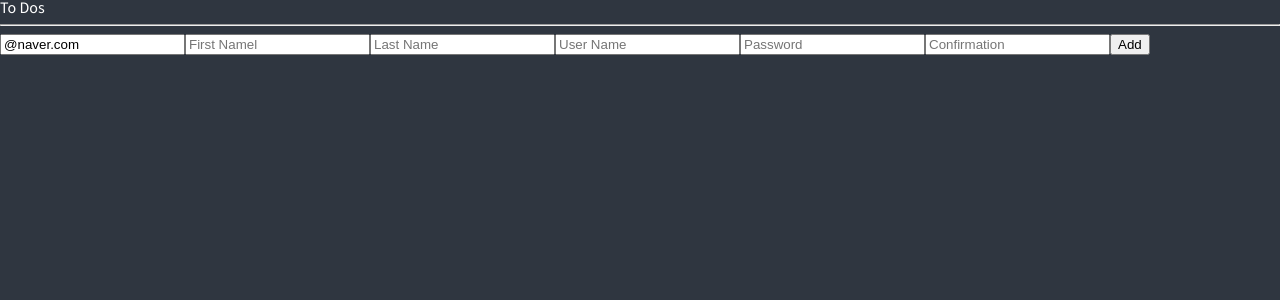
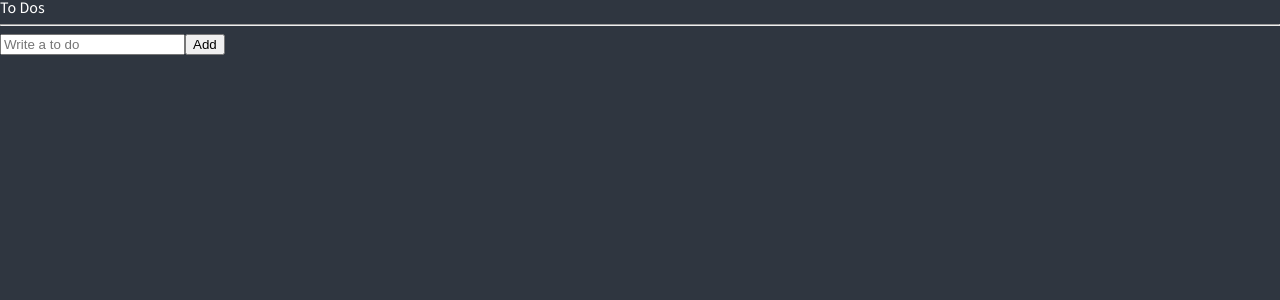
Before and after one commit to Nangniya/Nomad_react-master_Challenge2, a React (Create React App) app: page / in a window 1280 px wide. Shown: the top 300 px of the page. Built offline with nearby package versions, Linux system fonts and the light colour scheme.

Commit message:
투두에 카테고리 추가하는 2가지 방법 ToDo.tsx

```diff
--- /dev/null
+++ b/src/components/CreateToDo.tsx
@@ -0,0 +1,31 @@
+import { useForm } from "react-hook-form";
+import { useSetRecoilState } from "recoil";
+import { toDoState } from "./atoms";
+
+interface IForm {
+  toDo: string;
+}
+
+function CreateToDo() {
+  const setToDos = useSetRecoilState(toDoState);
+  const { register, handleSubmit, setValue } = useForm<IForm>();
+  const handleValid = ({ toDo }: IForm) => {
+    setToDos((oldToDos) => [
+      { text: toDo, id: Date.now(), category: "TO_DO" },
+      ...oldToDos,
+    ]);
+    setValue("toDo", "");
+  };
+  return (
+    <form onSubmit={handleSubmit(handleValid)}>
+      <input
+        {...register("toDo", {
+          required: "Please write a To Do",
+        })}
+        placeholder="Write a to do"
+      />
+      <button>Add</button>
+    </form>
+  );
+}
+export default CreateToDo;
--- /dev/null
+++ b/src/components/ToDo.tsx
@@ -0,0 +1,61 @@
+import { useSetRecoilState } from "recoil";
+import { IToDo, toDoState } from "./atoms";
+
+function ToDo({ text, category, id }: IToDo) {
+  const setToDos = useSetRecoilState(toDoState);
+  const onClick = (newCategory: IToDo["category"]) => {
+    console.log("i wanna to ", newCategory);
+  };
+  return (
+    <li>
+      <span>{text}</span>
+      {category !== "DOING" && (
+        <button onClick={() => onClick("DOING")}>Doing</button>
+      )}
+      {category !== "TO_DO" && (
+        <button onClick={() => onClick("TO_DO")}>To Do</button>
+      )}
+      {category !== "DONE" && (
+        <button onClick={() => onClick("DONE")}>Done</button>
+      )}
+    </li>
+  );
+}
+export default ToDo;
+
+{
+  /* import React from "react";
+import { useSetRecoilState } from "recoil";
+import { IToDo, toDoState } from "../atoms";
+
+function ToDo({ text, category, id }: IToDo) {
+  const setToDos = useSetRecoilState(toDoState);
+  const onClick = (event: React.MouseEvent<HTMLButtonElement>) => {
+    const {
+      currentTarget: { name },
+    } = event;
+  };
+  return (
+    <li>
+      <span>{text}</span>
+      {category !== "DOING" && (
+        <button name="DOING" onClick={onClick}>
+          Doing
+        </button>
+      )}
+      {category !== "TO_DO" && (
+        <button name="TO_DO" onClick={onClick}>
+          To Do
+        </button>
+      )}
+      {category !== "DONE" && (
+        <button name="DONE" onClick={onClick}>
+          Done
+        </button>
+      )}
+    </li>
+  );
+}
+
+export default ToDo; */
+}
--- a/src/components/ToDoList.tsx
+++ b/src/components/ToDoList.tsx
@@ -1,122 +1,23 @@
-import { useState } from "react";
-import { useForm } from "react-hook-form";
+import { useRecoilValue } from "recoil";
+import CreateToDo from "./CreateToDo";
+import { toDoState } from "./atoms";
+import ToDo from "./ToDo";
 
-interface IForm {
-  Email: string;
-  First_Name: string;
-  Last_Name: string;
-  User_Name: string;
-  Password: string;
-  Confirmation: string;
-  extraError?: string;
-}
-
-// function TodoList() {
-//   const [todo, setTodo] = useState("");
-//   const [todoError, setTodoError] = useState("");
-//   const onChange = (event: React.FormEvent<HTMLInputElement>) => {
-//     const {
-//       currentTarget: { value },
-//     } = event;
-//     setTodoError("");
-//     setTodo(value);
-//   };
-//   const onSubmit = (event: React.FormEvent<HTMLFormElement>) => {
-//     event.preventDefault();
-//     if (todo.length < 10) {
-//       return setTodoError("To do should be longer");
-//     }
-//     console.log("submit");
-//   };
-//   return (
-//     <div>
-//       <form onSubmit={onSubmit}>
-//         <input value={todo} onChange={onChange} placeholder="Write a ato do" />
-//         <button>Add</button>
-//         {todoError !== "" ? todoError : null}
-//       </form>
-//     </div>
-//   );
-// }
-
-function TodoList() {
-  const {
-    register,
-    handleSubmit,
-    formState: { errors },
-    setError,
-  } = useForm<IForm>({
-    defaultValues: {
-      Email: "@naver.com",
-    },
-  });
-  const onValid = (data: IForm) => {
-    if (data.Password !== data.Confirmation) {
-      setError(
-        "Confirmation",
-        { message: "Password are not the same" },
-        { shouldFocus: true }
-      );
-    }
-    setError("extraError", { message: "Server offLine" });
-  };
-  console.log(errors);
+function ToDoList() {
+  const toDos = useRecoilValue(toDoState);
+  console.log(toDos);
   return (
     <div>
       <h1>To Dos</h1>
       <hr />
-      <form onSubmit={handleSubmit(onValid)}>
-        <input
-          {...register("Email", {
-            required: "Email is required",
-          })}
-          placeholder="Email"
-        />
-        <span>{errors?.Email?.message}</span>
-        <input
-          {...register("First_Name", {
-            required: "Write here",
-            validate: {
-              noNico: (value) =>
-                !value.includes("nico") ? "no nicos allowed" : true,
-              noNick: (value) =>
-                !value.includes("nick") ? "no nicks allowed" : true,
-            },
-          })}
-          placeholder="First Namel"
-        />
-        <span>{errors?.First_Name?.message}</span>
-        <input
-          {...register("Last_Name", { required: "Write here" })}
-          placeholder="Last Name"
-        />
-        <span>{errors?.Last_Name?.message}</span>
-        <input
-          {...register("User_Name", { required: "Write here", minLength: 10 })}
-          placeholder="User Name"
-        />
-        <span>{errors?.User_Name?.message}</span>
-        <input
-          {...register("Password", {
-            required: "Password is required",
-            minLength: 5,
-          })}
-          placeholder="Password"
-        />
-        <span>{errors?.Password?.message}</span>
-        <input
-          {...register("Confirmation", {
-            required: "Write here",
-            minLength: { value: 5, message: "Your password is too short." },
-          })}
-          placeholder="Confirmation"
-        />
-        <span>{errors?.Confirmation?.message}</span>
-        <button>Add</button>
-        {errors?.extraError?.message}
-      </form>
+      <CreateToDo />
+      <ul>
+        {toDos.map((toDo) => (
+          <ToDo key={toDo.id} {...toDo} />
+        ))}
+      </ul>
     </div>
   );
 }
 
-export default TodoList;
+export default ToDoList;
--- /dev/null
+++ b/src/components/atoms.tsx
@@ -0,0 +1,12 @@
+import { atom } from "recoil";
+
+export interface IToDo {
+  text: string;
+  id: number;
+  category: "TO_DO" | "DOING" | "DONE";
+}
+
+export const toDoState = atom<IToDo[]>({
+  key: "toDo",
+  default: [],
+});
```
